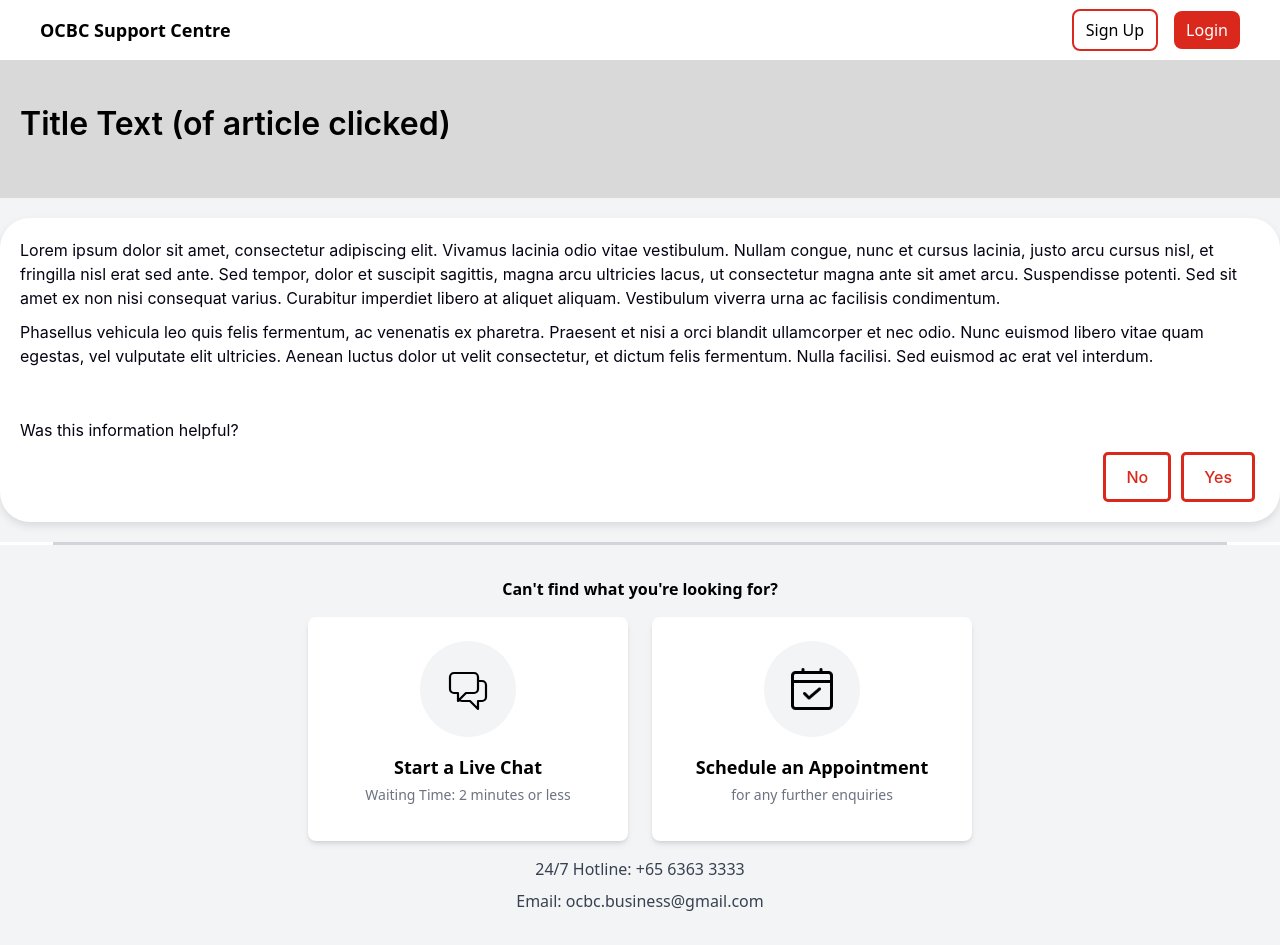
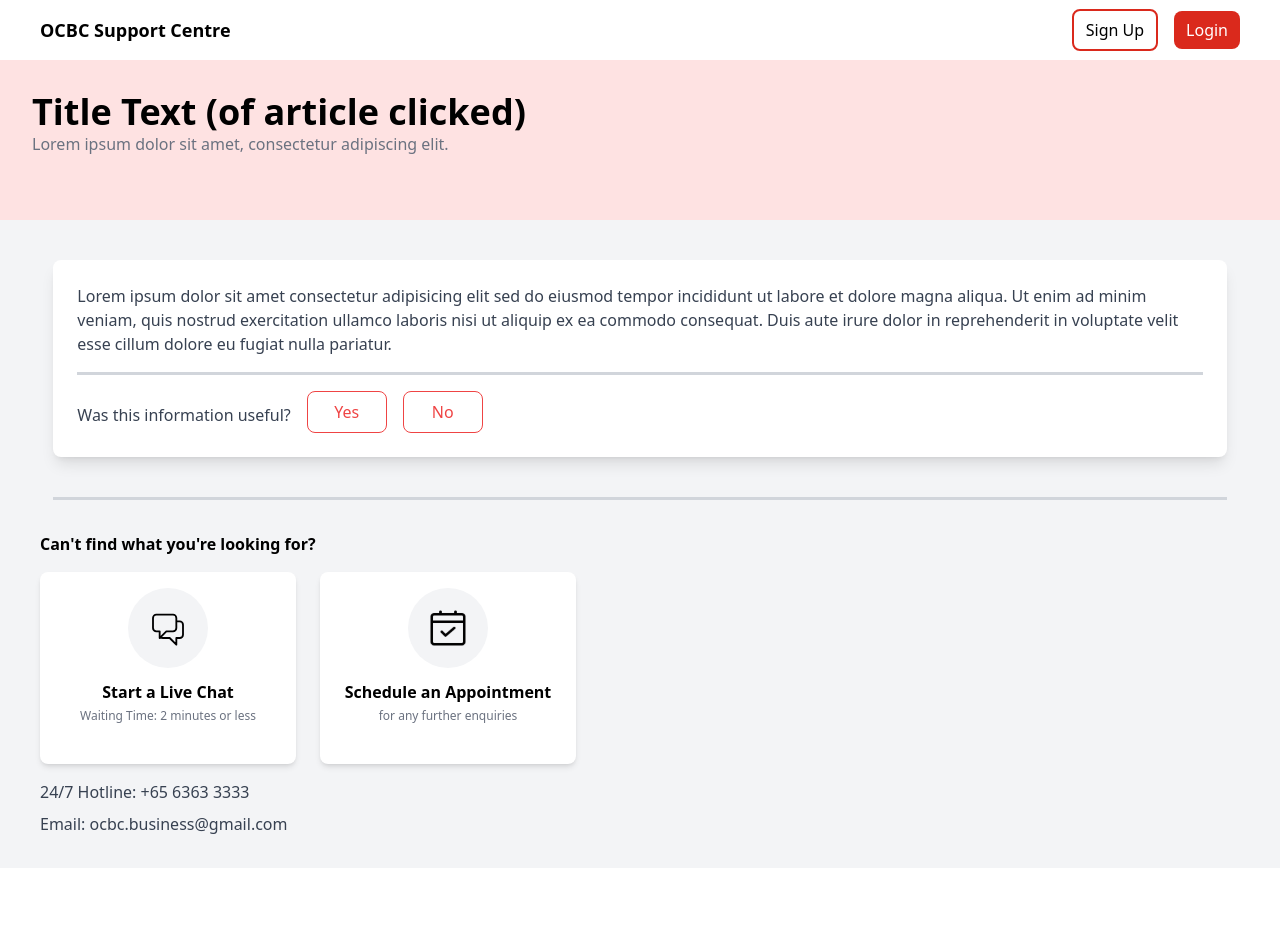
Before and after one commit to Ethan-Chew/Empiler, a React (Create React App) app in the folder front-end/: page /faq-article in a window 1280 px wide. After the commit the page ends 868 px from the top, so only its background shows below. Built offline with nearby package versions, Linux system fonts and the light colour scheme.

Commit message:
feat: updated footer feat: updated faq page feat: updated faq detail page

```diff
--- a/front-end/src/components/Footer.js
+++ b/front-end/src/components/Footer.js
@@ -1,26 +1,26 @@
 export default function Footer() {
     return (
       <><hr className="border-gray-300 border-t-3 w-11/12 mx-auto" />
-      <footer className="bg-gray-100 py-8 text-center">
+      <footer className="bg-gray-100 py-8 text-left pl-10">
         <p className="pb-4 font-bold">Can't find what you're looking for?</p>
-        <div className="flex flex-col md:flex-row justify-center gap-6 mb-4">
-          <a href="">
-            <div className="w-80 h-56 flex flex-col items-center p-6 bg-white rounded-lg shadow-md hover:shadow-lg transition-shadow duration-200">
-              <div className="w-24 h-24 mb-4 flex items-center justify-center rounded-full bg-gray-100">
-                <img src="/startLiveChat.svg" alt="Appointment" className="w-12 h-12" />
+        <div className="flex flex-col md:flex-row justify-left gap-6 mb-4">
+            <a href="">
+              <div className="w-64 h-48 flex flex-col items-center p-4 bg-white rounded-lg shadow-md hover:shadow-lg transition-shadow duration-200">
+                  <div className="w-20 h-20 mb-3 flex items-center justify-center rounded-full bg-gray-100">
+                      <img src="/startLiveChat.svg" alt="Appointment" className="w-10 h-10" />
+                  </div>
+                  <h3 className="text-md font-semibold">Start a Live Chat</h3>
+                  <p className="text-gray-500 text-xs mt-1">Waiting Time: 2 minutes or less</p>
               </div>
-              <h3 className="text-lg font-semibold">Start a Live Chat</h3>
-              <p className="text-gray-500 text-sm mt-1">Waiting Time: 2 minutes or less</p>
-            </div>
           </a>
           <a href="/appointment-booking">
-            <div className="w-80 h-56 flex flex-col items-center p-6 bg-white rounded-lg shadow-md hover:shadow-lg transition-shadow duration-200">
-              <div className="w-24 h-24 mb-4 flex items-center justify-center rounded-full bg-gray-100">
-                <img src="/scheduleAppointment.svg" alt="Appointment" className="w-12 h-12" />
+              <div className="w-64 h-48 flex flex-col items-center p-4 bg-white rounded-lg shadow-md hover:shadow-lg transition-shadow duration-200">
+                  <div className="w-20 h-20 mb-3 flex items-center justify-center rounded-full bg-gray-100">
+                      <img src="/scheduleAppointment.svg" alt="Appointment" className="w-10 h-10" />
+                  </div>
+                  <h3 className="text-md font-semibold">Schedule an Appointment</h3>
+                  <p className="text-gray-500 text-xs mt-1">for any further enquiries</p>
               </div>
-              <h3 className="text-lg font-semibold">Schedule an Appointment</h3>
-              <p className="text-gray-500 text-sm mt-1">for any further enquiries</p>
-            </div>
           </a>
         </div>
         <div className="text-gray-700">
--- a/front-end/src/pages/FaqIndivPage.js
+++ b/front-end/src/pages/FaqIndivPage.js
@@ -2,176 +2,42 @@ import React, { useState } from 'react';
 import Footer from '../components/Footer';
 import NavigationBar from "../components/Navbar";
 
+function FaqIndivPage() {
+    return (
+        <>
+            <NavigationBar />
+            <div className='bg-gray-100'>
 
-function FaqIndivPage() {
-    const [hoveredButton, setHoveredButton] = useState(null);
+                <div className="bg-red-100 p-8">
+                    <div className="mb-8">
+                        <h1 className="text-4xl font-bold">Title Text (of article clicked)</h1>
+                        <p className="text-gray-500">Lorem ipsum dolor sit amet, consectetur adipiscing elit.</p>
+                    </div>
+                </div>
 
-    const styles = {
-        container: {
-            display: 'flex',
-            flexDirection: 'column',
-            alignItems: 'center',
-            overflowX: 'hidden',
-            fontFamily: 'Inter, sans-serif',
-        },
-        header: {
-            width: '100%',
-            backgroundColor: '#677A84',
-            height: '15vh',
-        },
-        titleContainer: {
-            width: '100%',
-            backgroundColor: '#d9d9d9',
-            padding: '40px 20px',
-            textAlign: 'left',
-        },
-        titleText: {
-            fontSize: '4vh',
-            fontWeight: 600,
-            color: '#000000',
-            marginBottom: '10px',
-        },
-        contentContainer: {
-            width: '100%',
-            maxWidth: '800px',
-            padding: '20px',
-            textAlign: 'left',
-        },
-        roundedBox: {
-            backgroundColor: '#ffffff',
-            borderRadius: '30px',
-            boxShadow: '0 4px 8px rgba(0, 0, 0, 0.1)',
-            padding: '20px',
-            margin: '20px 0',
-            width: '100%',
-        },
-        loremText: {
-            color: '#060313',
-            fontSize: '1rem',
-            marginBottom: '10px',
-        },
-        helpfulText: {
-            color: '#060313',
-            fontSize: '1rem',
-            marginTop: '50px',
-            marginBottom: '10px',
-        },
-        button: {
-            backgroundColor: '#ffffff',
-            border: '3px solid #DA291C',
-            color: '#DA291C',
-            borderRadius: '5px',
-            padding: '10px 20px',
-            cursor: 'pointer',
-            margin: '0 5px',
-            textAlign: 'center',
-            fontWeight: 500,
-            transition: 'all 0.3s ease',
-            transform: hoveredButton === 'action' ? 'scale(1.05)' : 'scale(1)',
-        },
-        actionContainer: {
-            display: 'flex',
-            justifyContent: 'flex-end',
-        },
-        contactText: {
-            fontSize: '1.25rem',
-            fontWeight: 500,
-            color: '#677A84',
-            marginTop: '20px',
-            textAlign: 'center',
-        },
-        buttonContainer: {
-            display: 'flex',
-            justifyContent: 'space-between',
-            width: '100%',
-            marginTop: '20px',
-        },
-        buttonBox: {
-            backgroundColor: '#ffffff',
-            borderRadius: '20px',
-            boxShadow: '0 4px 8px rgba(0, 0, 0, 0.1)',
-            padding: '20px',
-            width: '48%',
-            textAlign: 'center',
-            transition: 'all 0.3s ease',
-            transform: hoveredButton === 'button1' ? 'scale(1.05)' : 'scale(1)',
-            display: 'flex',
-            flexDirection: 'column',
-            alignItems: 'center',
-            marginBottom: '50px',
-        },
-        buttonBox2: {
-            backgroundColor: '#ffffff',
-            borderRadius: '20px',
-            boxShadow: '0 4px 8px rgba(0, 0, 0, 0.1)',
-            padding: '20px',
-            width: '48%',
-            textAlign: 'center',
-            transition: 'all 0.3s ease',
-            transform: hoveredButton === 'button2' ? 'scale(1.05)' : 'scale(1)',
-            display: 'flex',
-            flexDirection: 'column',
-            alignItems: 'center',
-            marginBottom: '50px',
-        },
-        svg: {
-            width: '10%',
-            height: 'auto',
-            marginBottom: '10px',
-        },
-        buttonText: {
-            fontWeight: 500,
-        },
-        subText: {
-            fontSize: '0.9rem',
-            color: '#666666',
-        },
-    };
+                <div className="bg-white w-11/12 mx-auto m-10 p-6 rounded-lg shadow-lg">
+                    <div className="text-gray-700 mb-4">
+                        <p>
+                            Lorem ipsum dolor sit amet consectetur adipisicing elit sed do eiusmod tempor incididunt ut labore et dolore magna aliqua.
+                            Ut enim ad minim veniam, quis nostrud exercitation ullamco laboris nisi ut aliquip ex ea commodo consequat.
+                            Duis aute irure dolor in reprehenderit in voluptate velit esse cillum dolore eu fugiat nulla pariatur.
+                        </p>
+                    </div>
 
-    return (
-        <><NavigationBar />
-        <div style={styles.container} className='bg-gray-100'>
+                    <div className="border-gray-300 border-t-3 pt-4 flex text-left space-x-4 ">
+                        <p className="text-gray-700 pt-3">Was this information useful?</p>
+                        <button className="bg-white text-red-500 border border-red-500 px-4 py-2 rounded-lg hover:bg-red-500 hover:text-white w-20">
+                            Yes
+                        </button>
+                        <button className="bg-white text-red-500 border border-red-500 px-4 py-2 rounded-lg hover:bg-red-500 hover:text-white w-20">
+                            No
+                        </button>
+                    </div>
+                </div>
 
-            <div style={styles.titleContainer}>
-                <h1 style={styles.titleText}>Title Text (of article clicked)</h1>
+                <Footer />
             </div>
-
-            <div style={styles.roundedBox}>
-                <p style={styles.loremText}>
-                    Lorem ipsum dolor sit amet, consectetur adipiscing elit. Vivamus lacinia odio vitae vestibulum.
-                    Nullam congue, nunc et cursus lacinia, justo arcu cursus nisl, et fringilla nisl erat sed ante.
-                    Sed tempor, dolor et suscipit sagittis, magna arcu ultricies lacus, ut consectetur magna ante sit amet arcu.
-                    Suspendisse potenti. Sed sit amet ex non nisi consequat varius. Curabitur imperdiet libero at aliquet aliquam.
-                    Vestibulum viverra urna ac facilisis condimentum.
-                </p>
-                <p style={styles.loremText}>
-                    Phasellus vehicula leo quis felis fermentum, ac venenatis ex pharetra.
-                    Praesent et nisi a orci blandit ullamcorper et nec odio.
-                    Nunc euismod libero vitae quam egestas, vel vulputate elit ultricies.
-                    Aenean luctus dolor ut velit consectetur, et dictum felis fermentum.
-                    Nulla facilisi. Sed euismod ac erat vel interdum.
-                </p>
-                <p style={styles.helpfulText}>Was this information helpful?</p>
-                <div style={styles.actionContainer}>
-                    <button
-                        style={styles.button}
-                        onMouseEnter={() => setHoveredButton('action')}
-                        onMouseLeave={() => setHoveredButton(null)}
-                    >
-                        No
-                    </button>
-                    <button
-                        style={styles.button}
-                        onMouseEnter={() => setHoveredButton('action')}
-                        onMouseLeave={() => setHoveredButton(null)}
-                    >
-                        Yes
-                    </button>
-                </div>
-            </div>
-
-
-        </div><Footer /></>
+        </>
     );
 }
 
--- a/front-end/src/pages/faq.js
+++ b/front-end/src/pages/faq.js
@@ -10,7 +10,7 @@ export default function FAQ() {
             {/* Header Section */}
             <div className="bg-red-100 p-8">
                 <div className="mb-8">
-                    <h1 className="text-2xl font-bold">Payments and Transactions</h1>
+                    <h1 className="text-4xl font-bold">Payments and Transactions</h1>
                     <p className="text-gray-500">Last Updated: 24th October 2024</p>
                 </div>
             </div>
```
